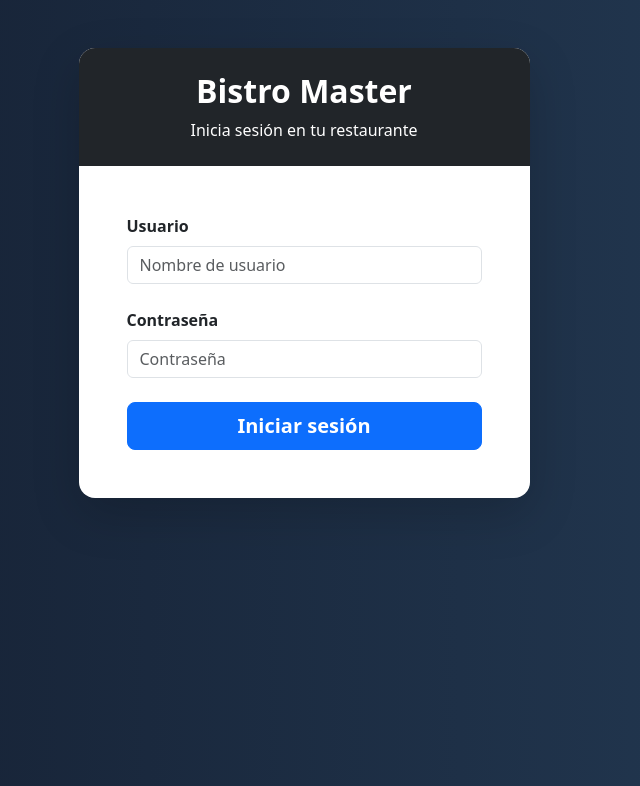
After one commit to jeffersoncordobap/bistro-master, a Django app: page /login/ in a window 1280 px wide. The commit adds this page. Shown: the top 786 px of the page, without its empty margins (336-976 px from the left). Run offline with Django 5.2, Linux system fonts and the light colour scheme.

Commit message:
feat:Inicio de sesion para los diferentes roles

```diff
--- a/apps/usuarios/forms.py
+++ b/apps/usuarios/forms.py
@@ -67,3 +67,28 @@ class RegistroAdministradorForm(UserCreationForm):
             }
         )
     )
+
+
+class LoginForm(forms.Form):
+
+    username = forms.CharField(
+
+        widget=forms.TextInput(
+            attrs={
+                'class': 'form-control',
+                'placeholder': 'Nombre de usuario'
+            }
+        )
+
+    )
+
+    password = forms.CharField(
+
+        widget=forms.PasswordInput(
+            attrs={
+                'class': 'form-control',
+                'placeholder': 'Contraseña'
+            }
+        )
+
+    )
--- a/apps/usuarios/urls.py
+++ b/apps/usuarios/urls.py
@@ -9,4 +9,28 @@ urlpatterns = [
         views.registro_restaurante,
         name='registro'
     ),
+
+    path(
+    'login/',
+    views.login_usuario,
+    name='login'
+    ),
+
+    path(
+    'panel-admin/',
+    views.panel_admin,
+    name='panel_admin'
+    ),
+
+    path(
+        'panel-mesero/',
+        views.panel_mesero,
+        name='panel_mesero'
+    ),
+
+    path(
+        'panel-domiciliario/',
+        views.panel_domiciliario,
+        name='panel_domiciliario'
+    ),
 ]
--- a/apps/usuarios/views.py
+++ b/apps/usuarios/views.py
@@ -1,7 +1,13 @@
 from django.shortcuts import render, redirect
+from django.contrib.auth import authenticate, login
+from django.contrib.auth.decorators import login_required
+from django.contrib import messages
 
 from apps.restaurantes.forms import RestauranteForm
 from apps.usuarios.forms import RegistroAdministradorForm
+from .forms import LoginForm
+
+from .decorators import rol_requerido
 from apps.usuarios.models import Usuario
 
 
@@ -34,7 +40,13 @@ def registro_restaurante(request):
 
             usuario.save()
 
+            messages.success(
+                request,
+                'Restaurante creado correctamente.'
+            )
+
             return redirect('inicio')
+
 
     else:
 
@@ -48,3 +60,90 @@ def registro_restaurante(request):
     }
 
     return render(request, 'usuarios/registro.html', context)
+
+def login_usuario(request):
+
+    if request.method == 'POST':
+
+        form = LoginForm(request.POST)
+
+        if form.is_valid():
+
+            username = form.cleaned_data['username']
+            password = form.cleaned_data['password']
+
+            usuario = authenticate(
+                request,
+                username=username,
+                password=password
+            )
+
+            if usuario is not None:
+
+                login(request, usuario)
+
+                if usuario.rol == Usuario.Roles.ADMIN:
+
+                    return redirect('panel_admin')
+
+                elif usuario.rol == Usuario.Roles.MESERO:
+
+                    return redirect('panel_mesero')
+
+                elif usuario.rol == Usuario.Roles.DOMICILIARIO:
+
+                    return redirect('panel_domiciliario')
+
+                else:
+
+                    return redirect('inicio')
+
+            else:
+
+                messages.error(
+                    request,
+                    'Usuario o contraseña incorrectos.'
+                )
+
+    else:
+
+        form = LoginForm()
+
+    context = {
+        'form': form
+    }
+
+    return render(
+        request,
+        'usuarios/login.html',
+        context
+    )
+
+@login_required
+@rol_requerido([Usuario.Roles.ADMIN])
+def panel_admin(request):
+
+    return render(
+        request,
+        'usuarios/panel_admin.html'
+    )
+
+
+@login_required
+@rol_requerido([Usuario.Roles.MESERO])
+def panel_mesero(request):
+
+    return render(
+        request,
+        'usuarios/panel_mesero.html'
+    )
+
+
+@login_required
+@rol_requerido([Usuario.Roles.DOMICILIARIO])
+def panel_domiciliario(request):
+
+    return render(
+        request,
+        'usuarios/panel_domiciliario.html'
+    )
--- /dev/null
+++ b/templates/usuarios/login.html
@@ -0,0 +1,112 @@
+<!DOCTYPE html>
+<html lang="es">
+
+<head>
+
+    <meta charset="UTF-8">
+
+    <meta name="viewport"
+          content="width=device-width, initial-scale=1.0">
+
+    <title>
+        Iniciar sesión
+    </title>
+
+    <link href="https://cdn.jsdelivr.net/npm/bootstrap@5.3.7/dist/css/bootstrap.min.css"
+          rel="stylesheet">
+
+</head>
+
+<body style="background: linear-gradient(to right, #141e30, #243b55);">
+
+    <div class="container py-5">
+
+        <div class="row justify-content-center">
+
+            <div class="col-md-5">
+
+                <div class="card shadow-lg border-0 rounded-4 overflow-hidden">
+
+                    <div class="bg-dark text-white text-center p-4">
+
+                        <h2 class="fw-bold">
+                            Bistro Master
+                        </h2>
+
+                        <p class="mb-0">
+                            Inicia sesión en tu restaurante
+                        </p>
+
+                    </div>
+
+                    <div class="card-body p-5">
+
+                        {% if messages %}
+
+                            {% for message in messages %}
+
+                                <div class="alert alert-danger">
+
+                                    {{ message }}
+
+                                </div>
+
+                            {% endfor %}
+
+                        {% endif %}
+
+                        <form method="POST">
+
+                            {% csrf_token %}
+
+                            <div class="mb-4">
+
+                                <label class="form-label fw-semibold">
+
+                                    Usuario
+
+                                </label>
+
+                                {{ form.username }}
+
+                            </div>
+
+                            <div class="mb-4">
+
+                                <label class="form-label fw-semibold">
+
+                                    Contraseña
+
+                                </label>
+
+                                {{ form.password }}
+
+                            </div>
+
+                            <div class="d-grid">
+
+                                <button
+                                    type="submit"
+                                    class="btn btn-primary btn-lg fw-bold">
+
+                                    Iniciar sesión
+
+                                </button>
+
+                            </div>
+
+                        </form>
+
+                    </div>
+
+                </div>
+
+            </div>
+
+        </div>
+
+    </div>
+
+</body>
+
+</html>
```
Also changed, not shown: apps/restaurantes/models.py (+10 -0 lines), apps/usuarios/decorators.py (added, +22 -0 lines), templates/landing/index.html (+25 -3 lines), templates/usuarios/panel_admin.html (added, +11 -0 lines), templates/usuarios/panel_domiciliario.html (added, +11 -0 lines), templates/usuarios/panel_mesero.html (added, +11 -0 lines), apps/restaurantes/migrations/0001_initial.py, apps/usuarios/migrations/0001_initial.py, apps/usuarios/migrations/0002_alter_usuario_restaurante_alter_usuario_rol.py (deleted).
